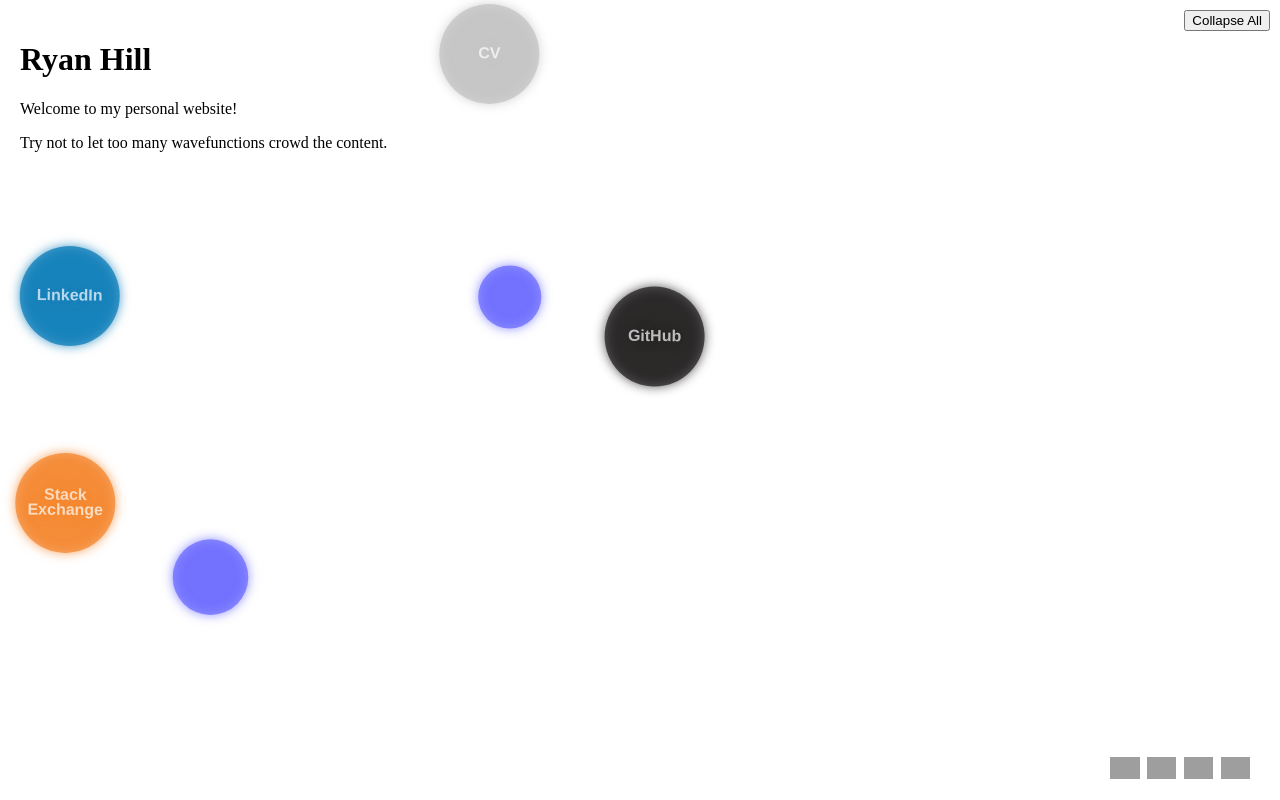
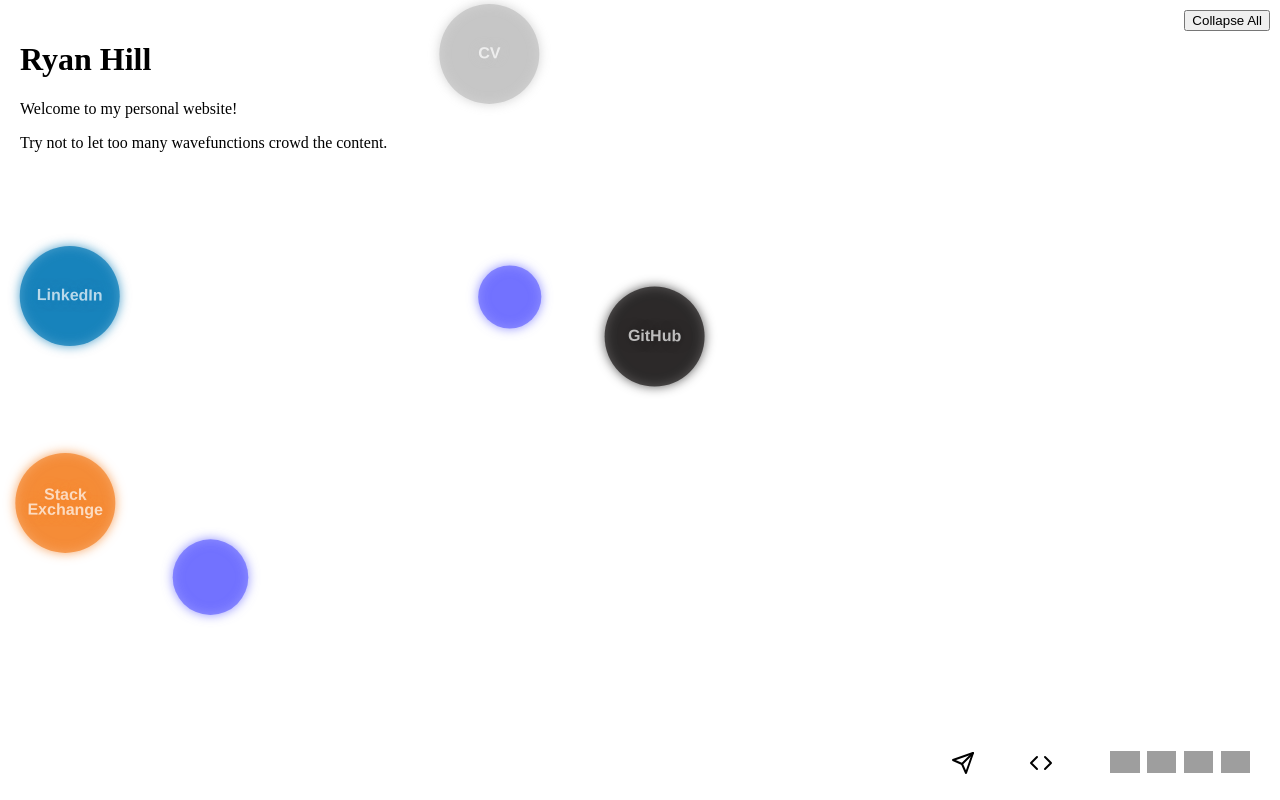
Before and after one commit to ryanhill1/ryanhill1.github.io, a website: page index.html in a window 1280 px wide. Drawn offline with Linux system fonts and the light colour scheme; grey boxes are pictures that could not be loaded.

Commit message:
docs: source code + email + licensees

```diff
--- a/index.html
+++ b/index.html
@@ -35,10 +35,61 @@
     <div class="link-row">
       <footer>
         <a
+          href="mailto:hello@ryanhill.tech"
+          title="Email"
+          style="
+            margin-right: 10px;
+            display: inline-block;
+            vertical-align: middle;
+          "
+        >
+          <svg
+            xmlns="http://www.w3.org/2000/svg"
+            width="24"
+            height="24"
+            viewBox="0 0 24 24"
+            fill="none"
+            stroke="currentColor"
+            stroke-width="2"
+            stroke-linecap="round"
+            stroke-linejoin="round"
+          >
+            <line x1="22" y1="2" x2="11" y2="13"></line>
+            <polygon points="22 2 15 22 11 13 2 9 22 2"></polygon>
+          </svg>
+        </a>
+        <a
+          href="https://github.com/ryanhill1/ryanhill1.github.io"
+          target="_blank"
+          rel="noopener noreferrer"
+          title="Source Code"
+          style="
+            margin-right: 10px;
+            display: inline-block;
+            vertical-align: middle;
+          "
+        >
+          <svg
+            xmlns="http://www.w3.org/2000/svg"
+            width="24"
+            height="24"
+            viewBox="0 0 24 24"
+            fill="none"
+            stroke="currentColor"
+            stroke-width="2"
+            stroke-linecap="round"
+            stroke-linejoin="round"
+          >
+            <polyline points="16 18 22 12 16 6"></polyline>
+            <polyline points="8 6 2 12 8 18"></polyline>
+          </svg>
+        </a>
+        <a
           href="https://creativecommons.org/licenses/by-nc-sa/4.0/"
           class="cc-license"
           target="_blank"
           rel="noopener noreferrer"
+          title="Creative Commons Attribution-NonCommercial-ShareAlike 4.0 International License"
         >
           <img
             style="height: 22px; margin-left: 3px; vertical-align: text-bottom"
```
Also changed, not shown: README.md.
